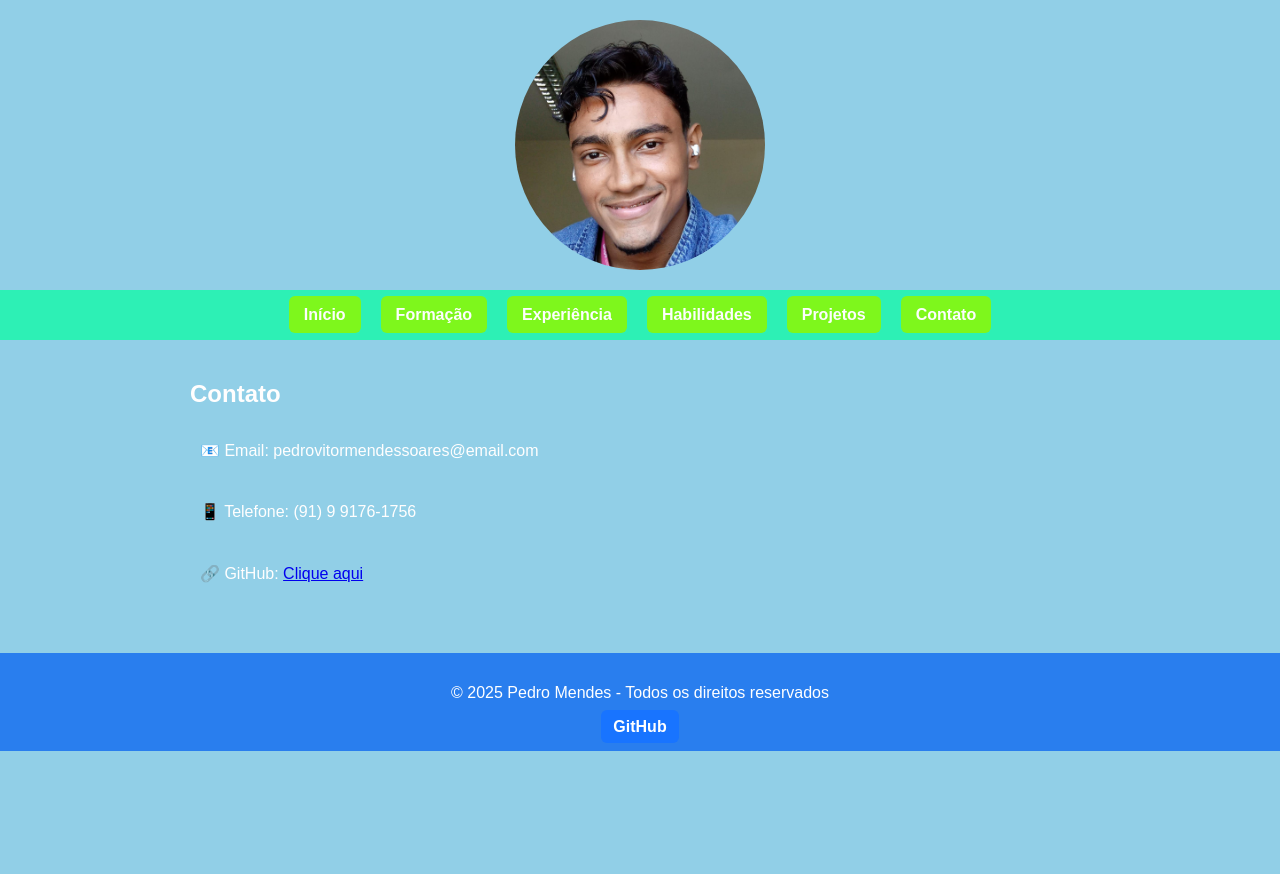
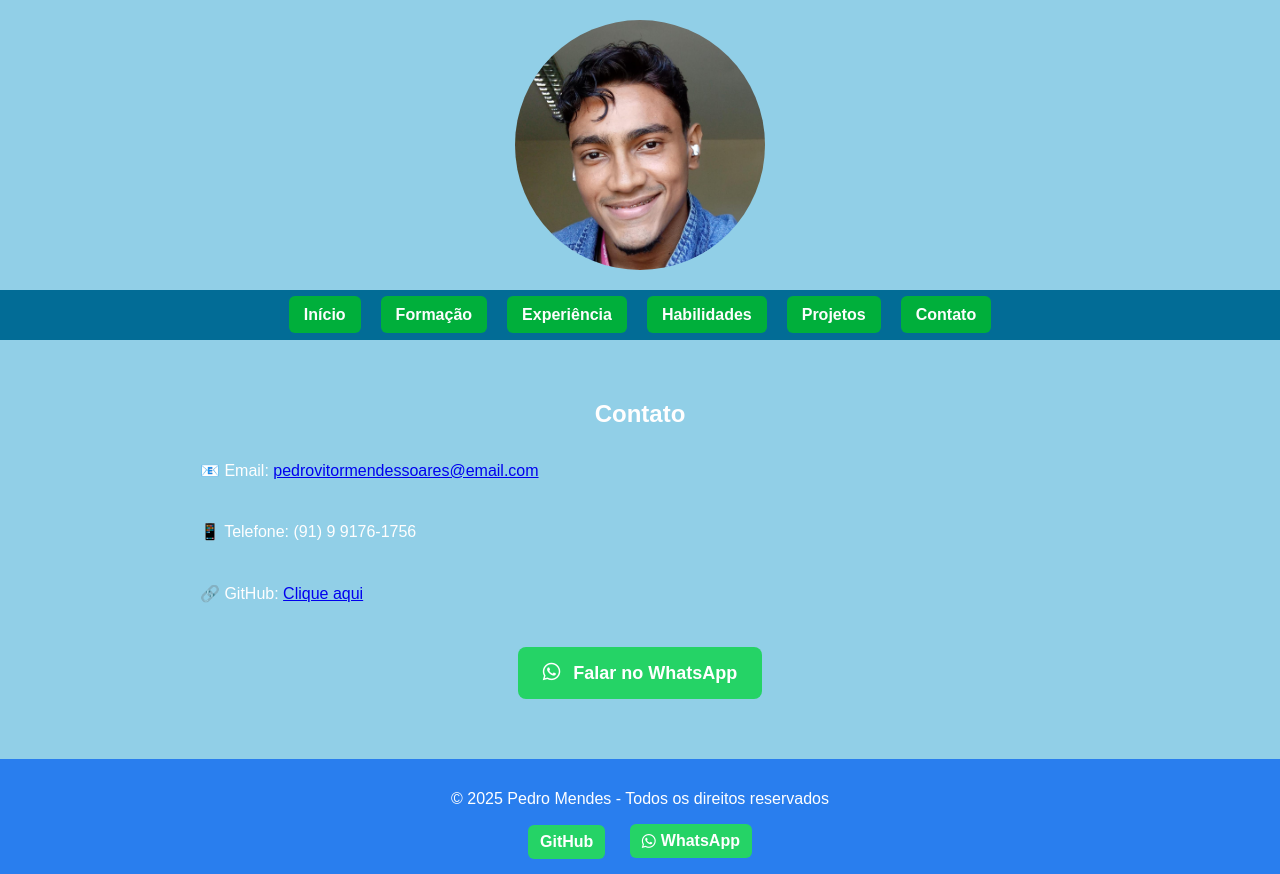
Before and after one commit to Mendes200718/Meusite.Completo, a plain HTML site: page Contato.html in a window 1280 px wide. Before the commit the page ends 800 px from the top, so only its background shows below. Drawn offline with Linux system fonts and the light colour scheme.

Commit message:
arquivos

```diff
--- a/Contato.html
+++ b/Contato.html
@@ -5,6 +5,8 @@
     <meta name="viewport" content="width=device-width, initial-scale=1.0">
     <title>Contato - Pedro Mendes</title>
     <link rel="stylesheet" href="inicio.css">
+    <!-- Font Awesome para ícones -->
+    <link rel="stylesheet" href="https://cdnjs.cloudflare.com/ajax/libs/font-awesome/6.5.0/css/all.min.css">
 </head>
 <body>
 
@@ -18,22 +20,32 @@
                 <li><a href="Experiência.html">Experiência</a></li>
                 <li><a href="Habilidades.html">Habilidades</a></li>
                 <li><a href="Projetos.html">Projetos</a></li>
-                <li><a href="Contato.html">Contato</a></li>
+                <li><a href="Contato.html" class="active">Contato</a></li>
             </ul>
         </nav>
     </header>
 
     <main>
         <h2>Contato</h2>
-        <p>📧 Email: pedrovitormendessoares@email.com</p>
+        <p>📧 Email: <a href="mailto:pedrovitormendessoares@email.com">pedrovitormendessoares@email.com</a></p>
         <p>📱 Telefone: (91) 9 9176-1756</p>
         <p>🔗 GitHub: <a href="https://github.com/Mendes200718" target="_blank">Clique aqui</a></p>
+
+        <!-- Botão WhatsApp centralizado -->
+        <div style="margin-top: 30px; text-align: center;">
+            <a href="https://wa.me/5591991761756" target="_blank" class="btn-whatsapp">
+                <i class="fab fa-whatsapp"></i> Falar no WhatsApp
+            </a>
+        </div>
     </main>
 
     <footer>
         <p>© 2025 Pedro Mendes - Todos os direitos reservados</p>
         <div class="social">
             <a href="https://github.com/Mendes200718" target="_blank">GitHub</a>
+            <a href="https://wa.me/5591991761756" target="_blank">
+               <i class="fab fa-whatsapp"></i> WhatsApp
+            </a>
         </div>
     </footer>
 
--- a/inicio.css
+++ b/inicio.css
@@ -20,7 +20,7 @@ body {
 
 /* Cabeçalho */
 header {
-  background: #2df0b5;
+  background: #026c96;
   padding: 1rem 0;
 }
 
@@ -38,7 +38,7 @@ nav ul {
 nav a {
   color: #fdfdfd;
   text-decoration: none;
-  background: #7ef71c;
+  background: #00af3b;
   padding: 10px 15px;
   font-weight: bold;
   border-radius: 6px;
@@ -116,3 +116,49 @@ footer .social a:hover {
     height: 120px;
   }
 }
+footer .social a {
+  color: #fff;
+  text-decoration: none;
+  margin: 0 10px;
+  font-weight: bold;
+  background: #25d366;
+  padding: 8px 12px;
+  border-radius: 6px;
+  transition: 0.3s;
+  display: inline-flex;
+  align-items: center;
+  gap: 5px;
+}
+
+footer .social a:hover {
+  background: #25d366; /* cor oficial do WhatsApp */
+  color: #fff;
+}
+
+/* Botão WhatsApp */
+main {
+  text-align: center;
+  padding: 40px 20px;
+}
+
+/* Botão WhatsApp */
+.btn-whatsapp {
+  display: inline-block;
+  background: #25d366;
+  color: white;
+  padding: 15px 25px;
+  font-size: 18px;
+  font-weight: bold;
+  border-radius: 8px;
+  text-decoration: none;
+  transition: 0.3s;
+}
+
+.btn-whatsapp i {
+  margin-right: 8px;
+  font-size: 20px;
+}
+
+.btn-whatsapp:hover {
+  background: #1ebe5d;
+}
```
